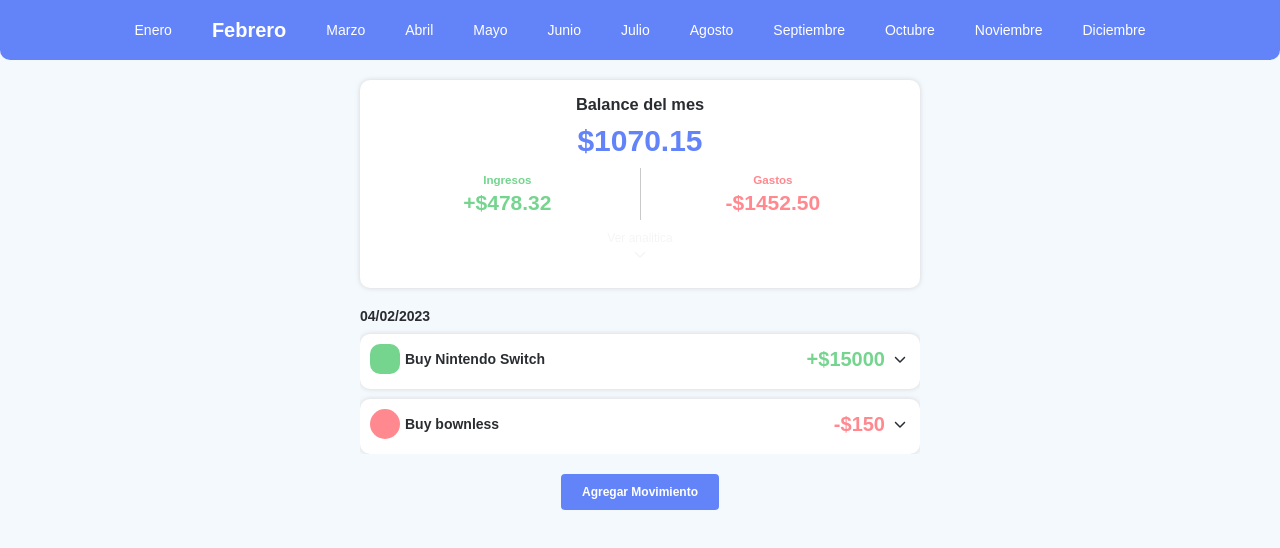
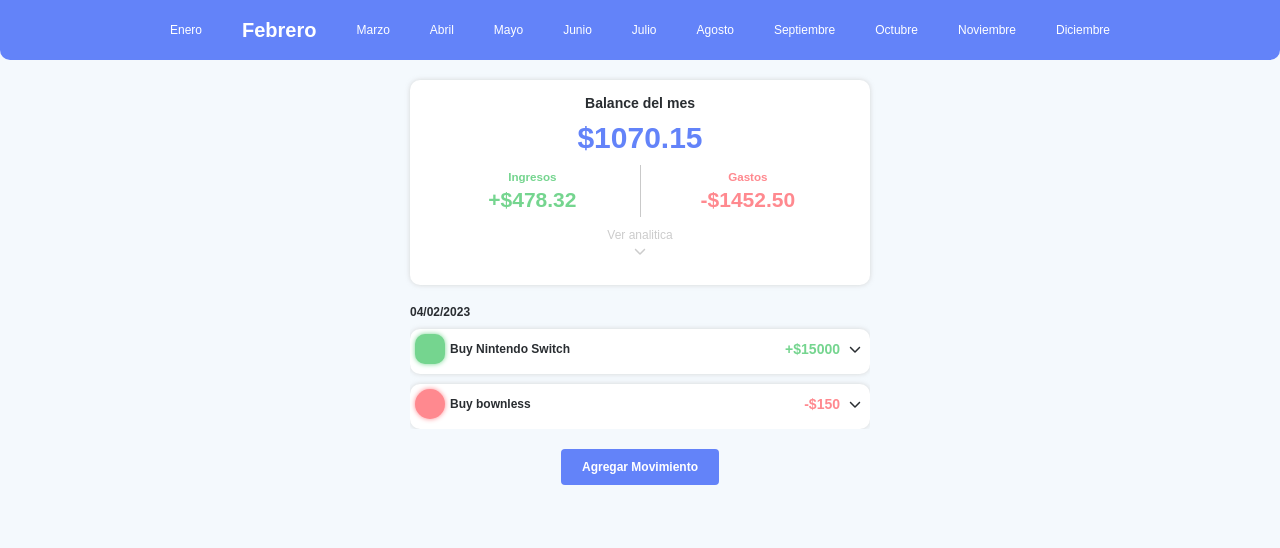
Before and after one commit to IrvingRR/control-cost-app, a React (Vite) app: page / in a window 1280 px wide. Both pictures are taken after a click on the item "Febrero". Shown: the top 548 px of the page. Built offline with nearby package versions, Linux system fonts and the light colour scheme; data requests are answered from the project's data file.

Commit message:
[Feature]: getMonth helper created

```diff
--- a/src/common/Button.jsx
+++ b/src/common/Button.jsx
@@ -1,9 +1,9 @@
 import { FontAwesomeIcon } from '@fortawesome/react-fontawesome';
 import { ButtonElement } from '../styled/common/button.styles';
 
-export const Button = ({ label, icon, variant, ...props }) => {
+export const Button = ({ label, icon, variant, size, ...props }) => {
   return (
-    <ButtonElement variant={variant} { ...props }>
+    <ButtonElement variant={variant} { ...props } size={size}>
       { icon && <FontAwesomeIcon icon={icon} /> }
       {label}
     </ButtonElement>
--- a/src/components/FormAddMovement.jsx
+++ b/src/components/FormAddMovement.jsx
@@ -2,6 +2,7 @@ import { Form, FormActions, Select, Field, Label } from "../styled/common/form.s
 import { Button, TextArea } from '../common';
 import { Input } from "../common";
 import { useForm } from "../hooks";
+import { getMonthHelper } from "../helpers";
 
 export const FormAddMovement = ({ handleCloseModal }) => {
 
@@ -15,8 +16,19 @@ export const FormAddMovement = ({ handleCloseModal }) => {
   };
 
   const successFunction = (e) => {
-    console.log("All its ok", form);
-    handleReset(e);
+
+    const data = {
+      title: form.title.value,
+      amount: form.amount.value,
+      date: form.date.value,
+      description: form.description.value,
+      category: form.category.value,
+      type: form.type.value,
+      month: getMonthHelper(form.date.value)
+    };
+
+    console.log("All it's ok", data);
+    // handleReset(e);
   };
 
   const { form, handleChange, handleSubmit, handleReset } = useForm(initialValues, successFunction);
--- a/src/components/History.jsx
+++ b/src/components/History.jsx
@@ -1,13 +1,13 @@
 import { useContext } from "react";
 import { HistoryContainer } from "../styled/components/history.styles";
 import { MainContext } from "../contexts/MainContext";
-import { orderMovements } from '../helpers/orderMovements';
+import { orderMovementsHelper } from '../helpers';
 import { HistoryElement } from './HistoryElement';
 
 export const History = () => {
 
   const { movements } = useContext(MainContext);
-  const movementsOrdered = orderMovements(movements);
+  const movementsOrdered = orderMovementsHelper(movements);
 
   return (
     <>
--- a/src/components/HistoryCost.jsx
+++ b/src/components/HistoryCost.jsx
@@ -1,7 +1,8 @@
 import { useState } from 'react';
 import { FontAwesomeIcon } from '@fortawesome/react-fontawesome';
 import { faChevronDown, faChevronUp } from '@fortawesome/free-solid-svg-icons';
-import { HistoryCostContainer, HistoryContent, HistoryTitle, HistoryCostSymbol, HistoryCostActions, HistoryCostAmount, HistoryCostButton, HistoryInformation, HistoryCostTags, HistoryCostTag } from "../styled/components/historyCost.styles";
+import { HistoryCostContainer, HistoryContent, HistoryTitle, HistoryCostSymbol, HistoryCostActions, HistoryCostAmount, HistoryCostButton, HistoryInformation, HistoryActions } from "../styled/components/historyCost.styles";
+import { Button } from '../common';
 
 export const HistoryCost = ({ data }) => {
 
@@ -24,12 +25,12 @@ export const HistoryCost = ({ data }) => {
                 </HistoryCostActions>
             </HistoryContent>
             <HistoryInformation showInformation={isInformationVisible}>
-                <strong>Descripción:</strong>
+                {/* <strong>Descripción:</strong> */}
                 <p>{ data.description ? data.description : 'Sin descripción' }</p>
-                <HistoryCostTags>
-                    <HistoryCostTag typService=''>Servicio</HistoryCostTag>
-                    <HistoryCostTag typeCost='spent'>Ingreso</HistoryCostTag>
-                </HistoryCostTags>
+                <HistoryActions>
+                    <Button label='Edit' size='small'/>
+                    <Button label='Delete' variant='danger' size='small'/>
+                </HistoryActions>
             </HistoryInformation>
         </HistoryCostContainer>
     );
--- /dev/null
+++ b/src/helpers/getMonth.js
@@ -0,0 +1,8 @@
+export const getMonthHelper = (date) => {
+    const months = ['Enero', 'Febrero', 'Marzo', 'Abril', 'Mayo', 'Junio', 'Julio', 'Agosto', 'Septiembre', 'Octubre', 'Noviembre', 'Diciembre'];
+
+    const newDate = new Date(date);
+    const month = months[newDate.getMonth()];
+
+    return month;
+};
--- /dev/null
+++ b/src/helpers/index.js
@@ -0,0 +1,2 @@
+export * from './getMonth';
+export * from './orderMovements';
--- a/src/helpers/orderMovements.js
+++ b/src/helpers/orderMovements.js
@@ -1,4 +1,4 @@
-export const orderMovements = (movements) => {
+export const orderMovementsHelper = (movements) => {
     const newMovements = {};
 
     for(let movement of movements) {
--- a/src/styled/common/button.styles.js
+++ b/src/styled/common/button.styles.js
@@ -60,4 +60,10 @@ export const ButtonElement = styled.button`
             background-color: var(--success-color-disabled);
         }
     `}
+
+    /* Size Small */
+    ${props => props.size === 'small' && css`
+        padding: 8px 10px;
+        font-size: var(--fs-xs);
+    `}
 `;
--- a/src/styled/common/main.styles.js
+++ b/src/styled/common/main.styles.js
@@ -8,7 +8,7 @@ export const Container = styled.main`
     position: relative;
 
     .button-container {
-        position: absolute;
+        position: fixed;
         bottom: 20px;
     }
 
@@ -28,6 +28,6 @@ export const Content = styled.div`
     gap: 20px;
 
     @media screen and (min-width: 768px) {
-        width: 600px;
+        width: 500px;
     }
 `;
--- a/src/styled/components/balance.styles.js
+++ b/src/styled/components/balance.styles.js
@@ -32,6 +32,8 @@ export const StatisticsValue = styled.div`
     align-items: center;
     padding: 5px 20px;
     color: var(--success-color);
+    font-size: var(--fs-m);
+    font-weight: bolder;
 
     &:nth-child(2) {
         color: var(--danger-color);
@@ -46,7 +48,7 @@ export const AnalyticsButton = styled.button`
     align-items: center;
     gap: 3px;
     font-size: var(--fs-s);
-    color: var(--gray-color);
+    color: #ccc;
     background-color: transparent;
 `;
 
--- a/src/styled/components/historyCost.styles.js
+++ b/src/styled/components/historyCost.styles.js
@@ -16,7 +16,7 @@ export const HistoryContent = styled.div`
     display: flex;
     align-items: center;
     justify-content: space-between;
-    padding: 10px;
+    padding: 5px;
 
 `;
 
@@ -24,7 +24,7 @@ export const HistoryTitle = styled.div`
     display: flex;
     align-items: center;
     gap: 5px;
-    font-size: var(--fs-m);
+    font-size: var(--fs-s);
 `;
 
 export const HistoryCostActions = styled.div`
@@ -40,20 +40,23 @@ export const HistoryCostSymbol = styled.span`
     background-color: var(--danger-color);
     border: var(--initial-border);
     border-radius: 100%;
+    box-shadow: var(--shadow-danger);
 
     ${props => props.category === 'common' && css`
-        background-color: transparent;
-        border-color: var(--border-color);
+            background-color: transparent;
+            border-color: var(--border-color);
+            box-shadow: var(--shadow);
     `}
 
     ${props => props.category === 'transaction' && css`
         background-color: var(--success-color);
         border-radius: var(--radius);
+        box-shadow: var(--shadow-success);
     `}
 `;
 
 export const HistoryCostAmount = styled.h3`
-    font-size: var(--fs-l);
+    font-size: var(--fs-m);
 
     ${props => props.typeCost === 'spent' && css`
         color: var(--danger-color);
@@ -80,20 +83,19 @@ export const HistoryCostButton = styled.button`
 
 export const HistoryInformation = styled.div`
     width: 100%;
-    padding: 10px;
-    /* border: 1px solid var(--border-color); */
     font-size: var(--fs-s);
     display: flex;
     flex-direction: column;
     gap: 5px;
     height: 0;
-    padding: 0 10px;
+    padding: 0 20px;
     overflow: hidden;
     transition: var(--transition);
+    background: var(--gray-color);
 
     ${props => props.showInformation && css`
         height: auto;
-        padding: 10px;
+        padding: 10px 20px;
     `}
 `;
 
@@ -127,3 +129,10 @@ export const HistoryCostTag = styled.span`
         color: var(--success-color-hover);
     `}
 `;
+
+export const HistoryActions = styled.div`
+    display: flex;
+    align-items: center;
+    gap: 8px;
+    justify-content: flex-end;
+`;
--- a/src/styled/globalStyles.js
+++ b/src/styled/globalStyles.js
@@ -40,6 +40,8 @@ export const GlobalStyle = createGlobalStyle`
         --radius: 10px;
         --initial-border: 1px solid transparent;
         --shadow: 0px 0px 5px 0px rgba(201,201,201,0.75);
+        --shadow-success: 0px 0px 5px 0px var(--success-color);
+        --shadow-danger: 0px 0px 5px 0px var(--danger-color);
     }
 
     /* Reset Styles */
@@ -53,7 +55,7 @@ export const GlobalStyle = createGlobalStyle`
         body {
             background-color: var(--background-primary-color);
             color: var(--font-color);
-            font-size: var(--fs-m);
+            font-size: var(--fs-s);
             font-family: var(--font);
             min-height: 100vh;
         }
```
